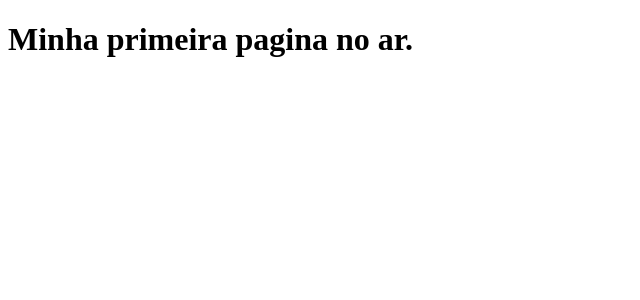
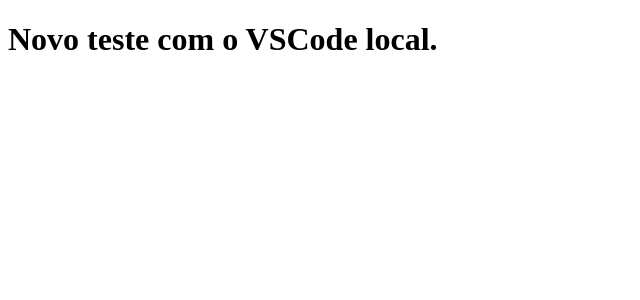
Before and after one commit to marceloairesdasneves/clone-tabnews, a Next.js app: page / in a window 1280 px wide. Shown: the top 300 px of the page, without its empty margins (0-640 px from the left). Built offline with nearby package versions, Linux system fonts and the light colour scheme.

Commit message:
Teste com o `VSCODE LOCAL`

```diff
--- a/pages/index.js
+++ b/pages/index.js
@@ -1,4 +1,4 @@
 function Home() {
-  return <h1>Minha primeira pagina no ar.</h1>;
+  return <h1>Novo teste com o VSCode local.</h1>;
 }
 export default Home;
```
